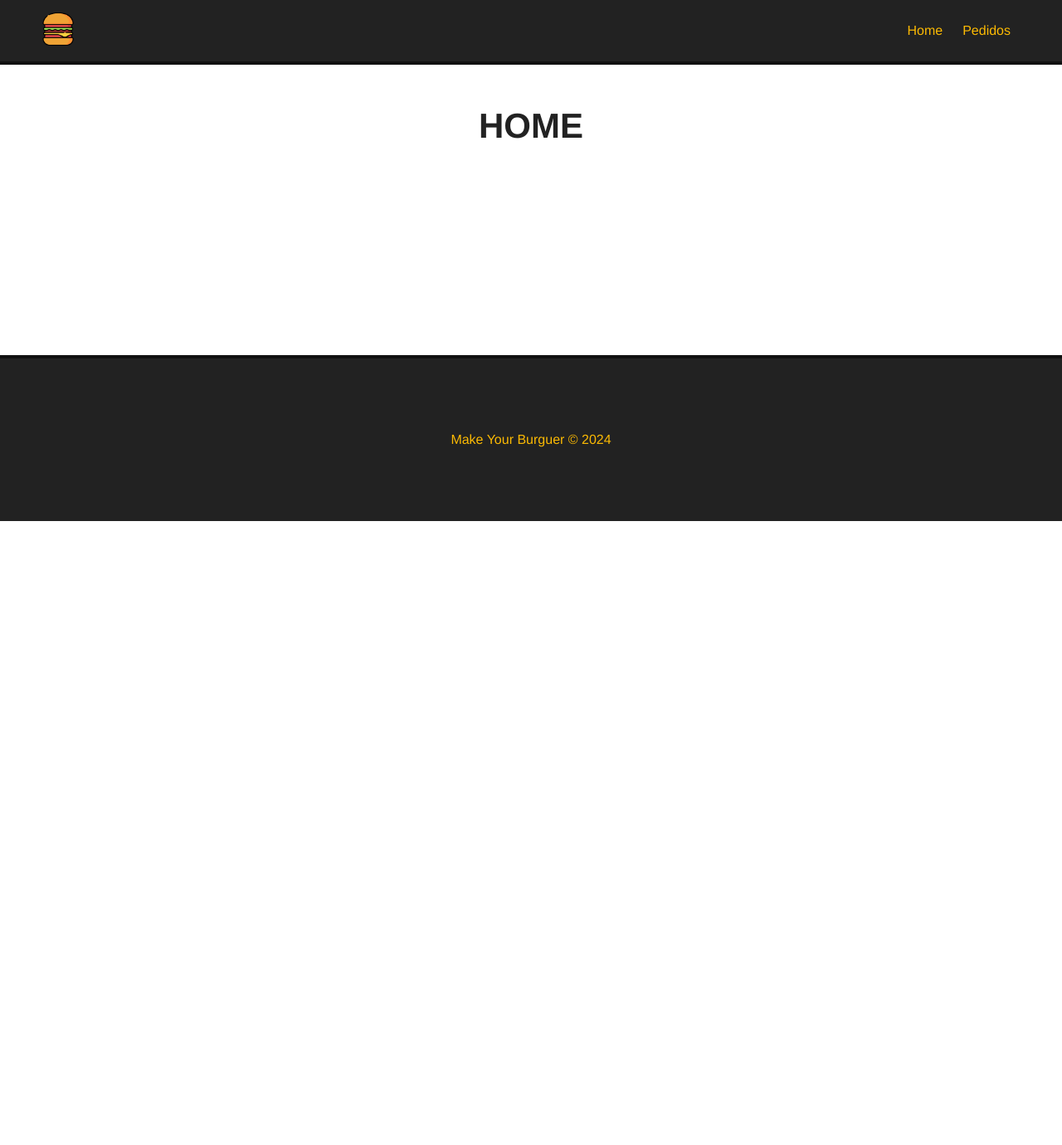
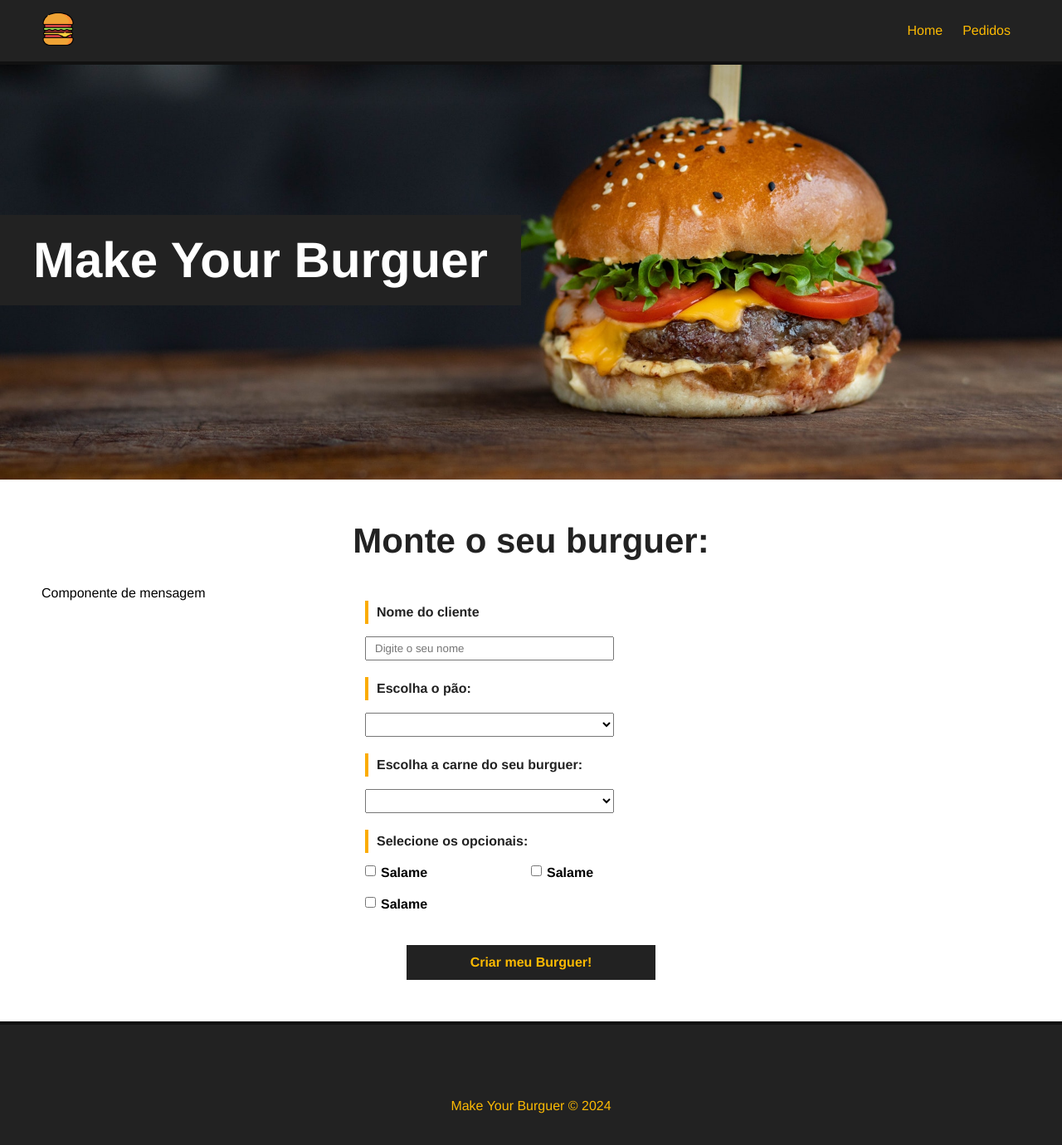
Before and after one commit to lukscabral/estudos_vuejs, a Vue app: page / in a window 1280 px wide. Shown: the top 1380 px of the page at 83% size. Before the commit the page ends 800 px from the top, so only its background shows below. Built offline with nearby package versions, Linux system fonts and the light colour scheme.

Commit message:
burgerform

```diff
--- /dev/null
+++ b/src/components/Banner.vue
@@ -0,0 +1,29 @@
+<template>
+    <div id="main-banner">
+        <h1>Make Your Burguer</h1>
+    </div>
+</template>
+
+<script>
+export default {
+    name: "Banner"
+}
+</script>
+<style scoped>
+    #main-banner {
+        background-image: url('../../public/img/burger.jpg');
+        background-position: 0 -250px;
+        background-size: cover;
+        height:500px;
+        display: flex;
+        align-items: center;
+        justify-content: flex-start;
+    }
+    #main-banner h1 {
+        color: #fff;
+        text-align: center;
+        font-size: 60px;
+        background-color: #222;
+        padding: 20px 40px;
+    }
+</style>
--- /dev/null
+++ b/src/components/BurgerForm.vue
@@ -0,0 +1,110 @@
+<template>
+    <div>
+        <p>Componente de mensagem</p>
+        <div>
+            <form id="burger-form">
+                <div class="input-container">
+                    <label for="name">Nome do cliente</label>
+                    <input type="text" id="nome" name="name" v-model="name" placeholder="Digite o seu nome">
+                </div>
+                <div class="input-container">
+                    <label for="pao">Escolha o pão:</label>
+                    <select name="pao" id="pao" v-model="pao">
+                        <option value="">Selecione o seu pão</option>
+                        <option value="integral">Integral</option>
+                    </select>
+                </div>
+                <div class="input-container">
+                    <label for="carne">Escolha a carne do seu burguer:</label>
+                    <select name="carne" id="carne" v-model="carne">
+                        <option value="">Selecione o tipo de carne</option>
+                        <option value="maminha">Maminha</option>
+                    </select>
+                </div>
+                <div id="opcionais-container" class="input-container">
+                    <label id="opcionais-title" for="opcionais">Selecione os opcionais:</label>
+                    <div class="checkbox-container">
+                        <input type="checkbox" name="opcionais" v-model="opcionais" value="salame">
+                        <span>Salame</span>
+                    </div>
+                    <div class="checkbox-container">
+                        <input type="checkbox" name="opcionais" v-model="opcionais" value="salame">
+                        <span>Salame</span>
+                    </div>
+                    <div class="checkbox-container">
+                        <input type="checkbox" name="opcionais" v-model="opcionais" value="salame">
+                        <span>Salame</span>
+                    </div>
+                </div>
+                <div class="input-container">
+                    <input type="submit" class="submit-btn" value="Criar meu Burguer!">
+                </div>
+            </form>
+        </div>
+    </div>
+</template>
+
+<script>
+export default {
+    name: "BurgerForm"
+}
+</script>
+
+<style scoped>
+    #burger-form {
+        max-width: 400px;
+        margin: 0 auto;
+    }
+    .input-container {
+        display: flex;
+        flex-direction: column;
+        margin-bottom: 20px;
+    }
+    label {
+        font-weight: bold;
+        margin-bottom: 15px;
+        color: #222;
+        padding: 5px 10px;
+        border-left: 4px solid #FBAC03;
+    }
+    input, select {
+        padding: 5px 10px;
+        width: 300px;
+    }
+    #opcionais-container {
+        flex-direction: row;
+        flex-wrap: wrap;
+    }
+    #opcionais-title {
+        width: 100%;
+    }
+    .checkbox-container {
+        display: flex;
+        align-items: flex-start;
+        width: 50%;
+        margin-bottom: 20px;
+    }
+    .checkbox-container span,
+    .checkbox-container input {
+        width: auto;
+    }
+    .checkbox-container span {
+        margin-left: 6px;
+        font-weight: bold;
+    }
+    .submit-btn {
+        background-color: #222;
+        color: #FCBA03;
+        font-weight: bold;
+        border:2px solid #222;
+        padding: 10px;
+        font-size: 16px;
+        margin: 0 auto;
+        cursor: pointer;
+        transition: .5s;
+    }
+    .submit-btn:hover {
+        background-color: transparent;
+        color: #222;
+    }
+</style>
--- a/src/views/Home.vue
+++ b/src/views/Home.vue
@@ -1,5 +1,20 @@
 <template>
+    <Banner />
     <div class="main-container">
-        <h1>HOME</h1>
+        <h1>Monte o seu burguer:</h1>
+        <BurgerForm />
     </div>
 </template>
+
+<script>
+import Banner from "../components/Banner.vue";
+import BurgerForm from "../components/BurgerForm.vue";
+
+export default {
+    name: "Home",
+    components: {
+        Banner,
+        BurgerForm
+    }
+}
+</script>
```
